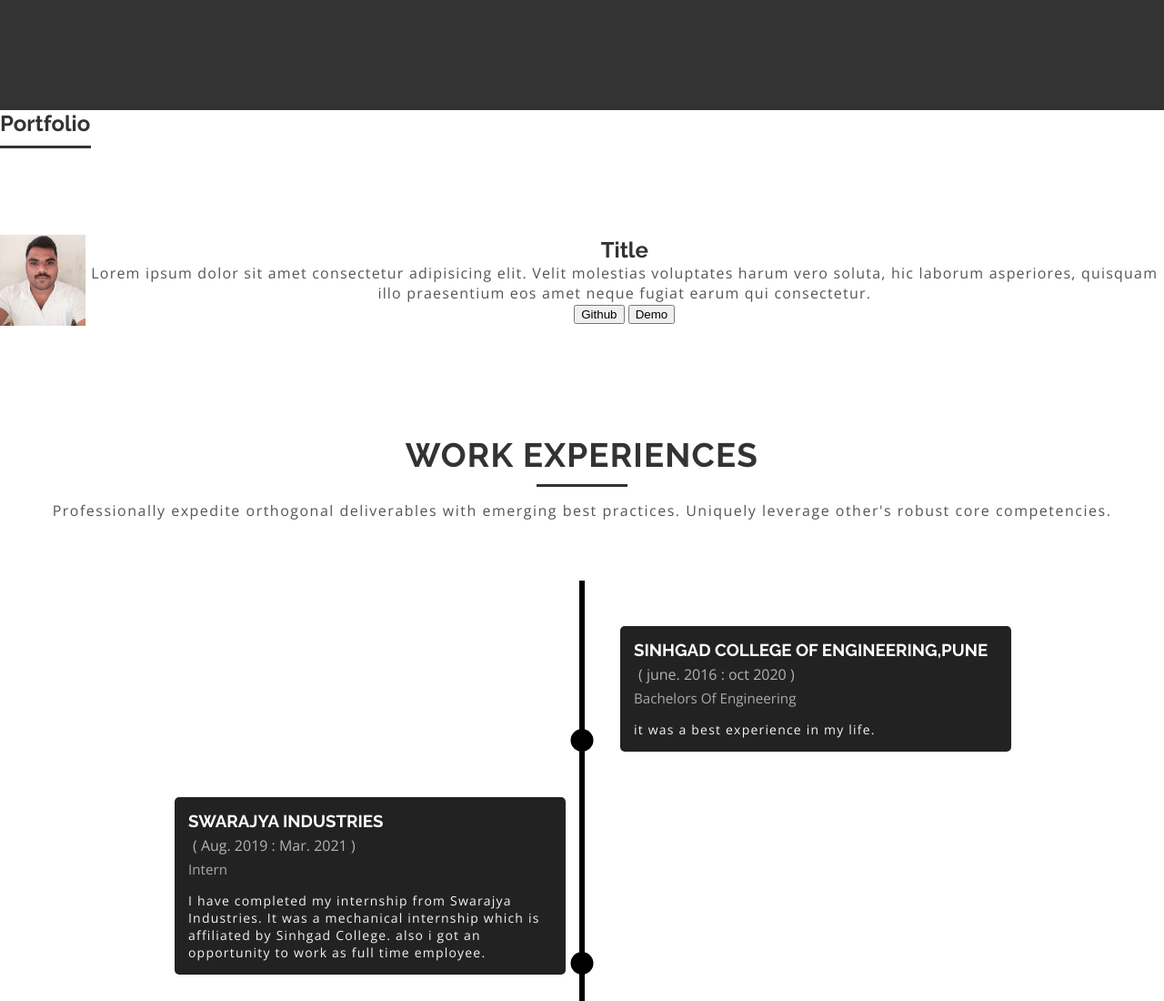
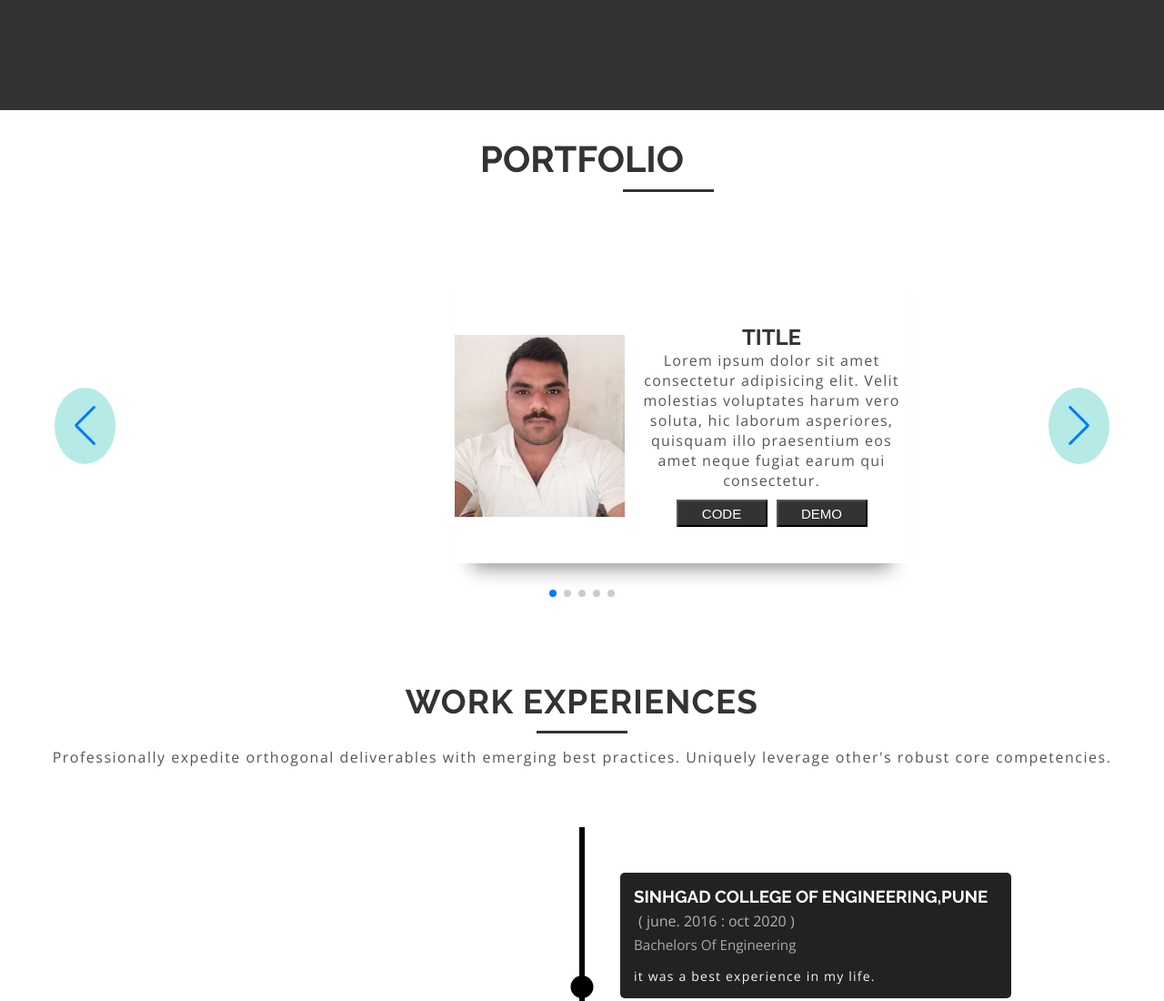
Before and after one commit to akash3927/Portfolio, a plain HTML site: page index.html in a window 1280 px wide. Shown: the part 3280-4380 px from the top of the page at 91% size. Drawn offline with nearby package versions, Linux system fonts and the light colour scheme; some packages are replaced by stand-ins of ours.

Commit message:
portfolio part compleeted

```diff
--- a/abc.js
+++ b/abc.js
@@ -359,7 +359,21 @@ window.addEventListener('scroll', callbackFunc);
 // 		},
 // 	});
 // });
+
 // /* Launching Google map */
+var swiper = new Swiper('.mySwiper', {
+	slidesPerView: 1,
+	spaceBetween: 30,
+	loop: true,
+	pagination: {
+		el: '.swiper-pagination',
+		clickable: true,
+	},
+	navigation: {
+		nextEl: '.swiper-button-next',
+		prevEl: '.swiper-button-prev',
+	},
+});
 
 // // When the window has finished loading create our google map below
 google.maps.event.addDomListener(window, 'load', init);
--- a/css/style.css
+++ b/css/style.css
@@ -582,19 +582,74 @@ textarea:focus {
 
 /* End technical skills section */
 /* start portfolio section */
-.portfolio {
+.portfolio-section h1 {
+	margin-top: 30px;
+	display: flex;
+	justify-content: center;
+	align-items: center;
 }
-.portfolio .slide {
+.portfolio-section .heading-line {
+	margin-left: 685px;
+}
+.swiper {
+	margin-left: auto;
+	margin-right: auto;
+}
+.swiper-slide {
 	display: flex;
-	/* flex-direction: column; */
 	justify-content: center;
 	align-items: center;
 	text-align: center;
 }
-.portfolio .project-img {
+.portfolio {
+	width: 500px;
+	display: flex;
+	justify-content: center;
+	align-items: center;
+	text-align: center;
+	margin: 50px;
+	margin-left: 500px;
+	box-shadow: rgba(0, 0, 0, 0.45) 0px 25px 20px -20px;
+}
+
+.swiper-slide .project-img {
+	width: 200px;
+	height: 200px;
+	margin-right: 10px;
+}
+.pf-btns {
+	display: flex;
+	justify-content: center;
+	align-items: center;
+	gap: 10px;
+	margin-top: 10px;
+}
+.pf-btns .pf-btn {
+	color: white;
+	background-color: #333;
 	width: 100px;
-	height: 100px;
+	height: 30px;
+	font-size: 15px;
+	text-transform: uppercase;
 }
+.pf-btns .pf-btn:hover {
+	color: #111;
+	background-color: #fff;
+}
+.swiper-button-prev {
+	background-color: rgb(181, 234, 231);
+	border-radius: 50%;
+	margin-left: 50px;
+	padding: 20px;
+}
+.swiper-button-next {
+	background-color: rgb(181, 234, 231);
+	border-radius: 50%;
+	margin-left: 50px;
+	padding: 20px;
+	margin-right: 50px;
+}
+
 /* End portfolio section */
 
 /* ---------------------------------------
--- a/index.html
+++ b/index.html
@@ -20,6 +20,8 @@
 			href="https://fonts.googleapis.com/css?family=Raleway:700"
 		/>
 		<link rel="stylesheet" href="/css/animate.css" />
+		<!-- swiper css -->
+		<link rel="stylesheet" href="css/swiper-bundle.min.css" />
 	</head>
 	<body>
 		<!-- Start Header Section -->
@@ -332,30 +334,116 @@
 		</div>
 		<!-- End Technical Skills Section -->
 		<!-- start Portfolio section -->
+
 		<div class="portfolio-section">
-			<h2>Portfolio</h2>
+			<h1>PORTFOLIO</h1>
 			<div class="heading-line"></div>
-			<div class="portfolio">
-				<div class="portfolio-container">
-					<div class="slide">
-						<img src="./Akash2.jpeg" class="project-img" />
-						<div>
+			<div class="swiper mySwiper">
+				<div class="swiper-wrapper">
+					<div class="swiper-slide">
+						<div class="portfolio">
+							<img class="project-img" src="./Akash2.jpeg" alt="" />
 							<div>
-								<h2 class="project-title">Title</h2>
-								<p>
-									Lorem ipsum dolor sit amet consectetur adipisicing elit. Velit
-									molestias voluptates harum vero soluta, hic laborum
-									asperiores, quisquam illo praesentium eos amet neque fugiat
-									earum qui consectetur.
-								</p>
+								<div>
+									<h2 class="project-title">TITLE</h2>
+									<p>
+										Lorem ipsum dolor sit amet consectetur adipisicing elit.
+										Velit molestias voluptates harum vero soluta, hic laborum
+										asperiores, quisquam illo praesentium eos amet neque fugiat
+										earum qui consectetur.
+									</p>
+								</div>
+								<div class="pf-btns">
+									<button class="pf-btn">Code</button>
+									<button class="pf-btn">Demo</button>
+								</div>
 							</div>
+						</div>
+					</div>
+					<div class="swiper-slide">
+						<div class="portfolio">
+							<img class="project-img" src="./Akash2.jpeg" alt="" />
 							<div>
-								<button>Github</button>
-								<button>Demo</button>
+								<div>
+									<h2 class="project-title">TITLE</h2>
+									<p>
+										Lorem ipsum dolor sit amet consectetur adipisicing elit.
+										Velit molestias voluptates harum vero soluta, hic laborum
+										asperiores, quisquam illo praesentium eos amet neque fugiat
+										earum qui consectetur.
+									</p>
+								</div>
+								<div class="pf-btns">
+									<button class="pf-btn">Code</button>
+									<button class="pf-btn">Demo</button>
+								</div>
+							</div>
+						</div>
+					</div>
+					<div class="swiper-slide">
+						<div class="portfolio">
+							<img class="project-img" src="./Akash2.jpeg" alt="" />
+							<div>
+								<div>
+									<h2 class="project-title">TITLE</h2>
+									<p>
+										Lorem ipsum dolor sit amet consectetur adipisicing elit.
+										Velit molestias voluptates harum vero soluta, hic laborum
+										asperiores, quisquam illo praesentium eos amet neque fugiat
+										earum qui consectetur.
+									</p>
+								</div>
+								<div class="pf-btns">
+									<button class="pf-btn">Code</button>
+									<button class="pf-btn">Demo</button>
+								</div>
+							</div>
+						</div>
+					</div>
+					<div class="swiper-slide">
+						<div class="portfolio">
+							<img class="project-img" src="./Akash2.jpeg" alt="" />
+							<div>
+								<div>
+									<h2 class="project-title">TITLE</h2>
+									<p>
+										Lorem ipsum dolor sit amet consectetur adipisicing elit.
+										Velit molestias voluptates harum vero soluta, hic laborum
+										asperiores, quisquam illo praesentium eos amet neque fugiat
+										earum qui consectetur.
+									</p>
+								</div>
+								<div class="pf-btns">
+									<button class="pf-btn">Code</button>
+									<button class="pf-btn">Demo</button>
+								</div>
+							</div>
+						</div>
+					</div>
+					<div class="swiper-slide">
+						<div class="portfolio">
+							<img class="project-img" src="./Akash2.jpeg" alt="" />
+							<div>
+								<div>
+									<h2 class="project-title">TITLE</h2>
+									<p>
+										Lorem ipsum dolor sit amet consectetur adipisicing elit.
+										Velit molestias voluptates harum vero soluta, hic laborum
+										asperiores, quisquam illo praesentium eos amet neque fugiat
+										earum qui consectetur.
+									</p>
+								</div>
+								<div class="pf-btns">
+									<button class="pf-btn">Code</button>
+									<button class="pf-btn">Demo</button>
+								</div>
 							</div>
 						</div>
 					</div>
 				</div>
+				<div class="swiper-button-next"></div>
+				<div class="swiper-button-prev"></div>
+				<div class="swiper-pagination"></div>
 			</div>
 		</div>
 		<!-- End Portfolio section -->
@@ -388,8 +476,8 @@
 							<span class="job-title">intern</span>
 							<p>
 								I have completed my internship from Swarajya Industries. It was
-								a mechanical internship which is affiliated by Sinhgad College.
-								also i got an opportunity to work as full time employee.
+								a internship which is affiliated by Sinhgad College. also i got
+								an opportunity to work as full time employee.
 							</p>
 						</div>
 					</li>
@@ -399,8 +487,9 @@
 							<span class="duration">( Apr. 2021 : Mar. 2022 )</span>
 							<span class="job-title">Process Executive</span>
 							<p>
-								I have completed my internship from Remarkin. It was a startup
-								program which is affiliated by Ahmedabad University
+								I have started my journey over here as a process executive with
+								AI-Ml project and also developed my web development skills over
+								here.
 							</p>
 						</div>
 					</li>
@@ -410,9 +499,8 @@
 							<span class="duration">( Mar 2022 : Nov. 2022 )</span>
 							<span class="job-title">Full Stack Developer </span>
 							<p>
-								We did our final semester project from Innoventa and our project
-								was selected as a best idea for Smart City project which is
-								affiliated by government of india.
+								This is startup company based in Ahmedabad and i have worked as
+								a full stack developer over Here.
 							</p>
 						</div>
 					</li>
@@ -422,10 +510,8 @@
 							<span class="duration">( Dec 2022 : present )</span>
 							<span class="job-title"> Software Developer(Part time)</span>
 							<p>
-								It was a totally new experience for me i have worked in a
-								project which was built using Backbone-JS. i have developed my
-								debugging skills and i got an opportunity to see how IT
-								industries really works.
+								while working for better health i dont wanted a gap in coding
+								journey so started to working as a part time employee over Here.
 							</p>
 						</div>
 					</li>
@@ -519,6 +605,8 @@
 			type="module"
 			src="https://unpkg.com/ionicons@5.5.2/dist/ionicons/ionicons.esm.js"
 		></script>
+		<!-- swiper js -->
+		<script src="js/swiper-bundle.min.js"></script>
 		<script
 			nomodule
 			src="https://unpkg.com/ionicons@5.5.2/dist/ionicons/ionicons.js"
```
Also changed, not shown: css/swiper-bundle.min.css (added), js/swiper-bundle.min.js (added).
